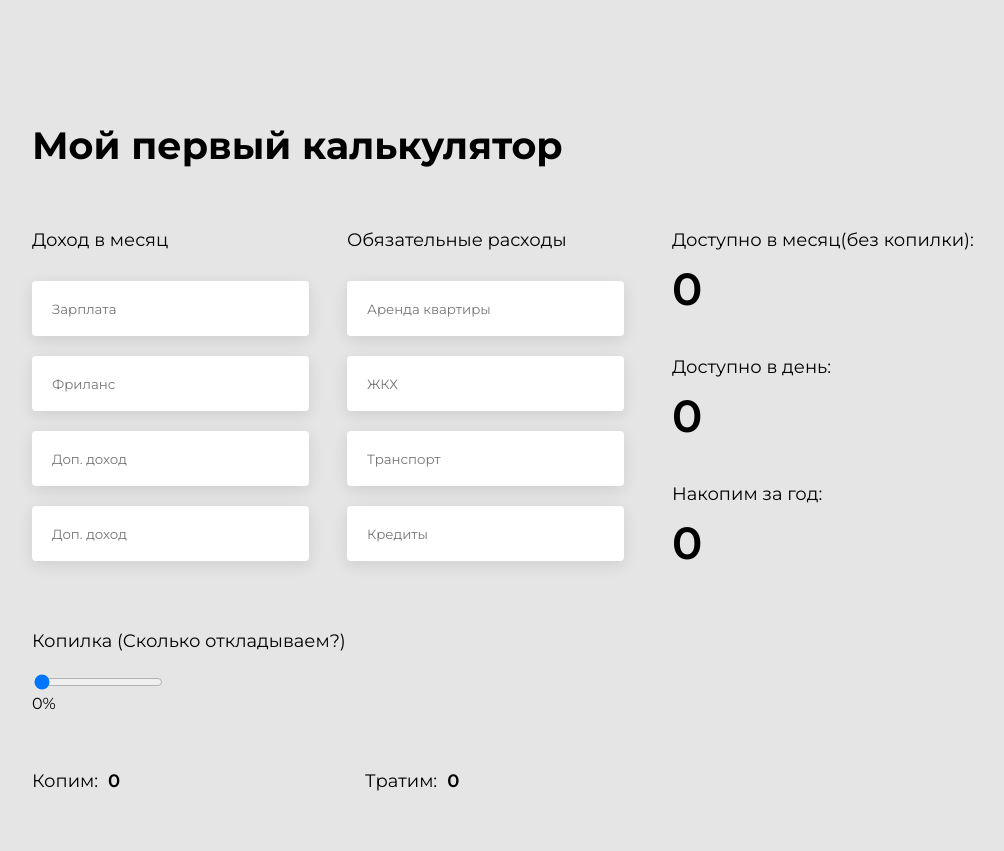
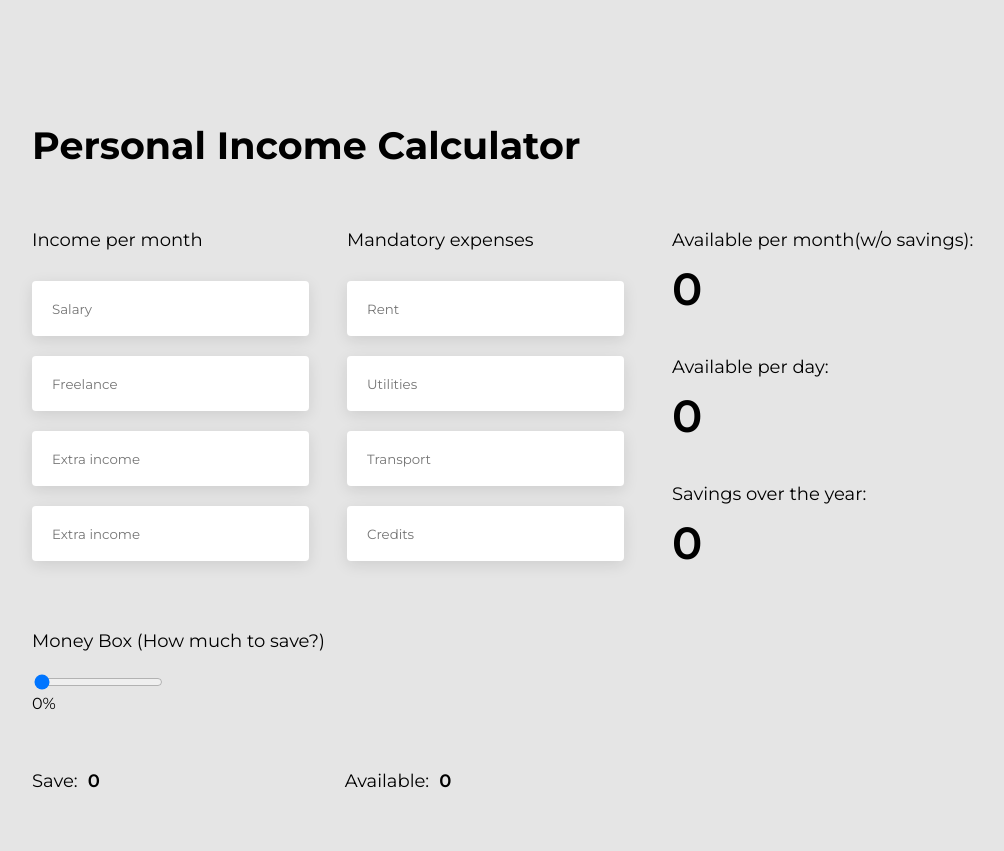
Before and after one commit to I-the-Creator/personal-income-calc, a plain HTML site: page index.html in a window 1280 px wide. Shown: the whole page, without its empty margins (138-1142 px from the left). Drawn offline with Linux system fonts and the light colour scheme.

Commit message:
language changed

```diff
--- a/index.html
+++ b/index.html
@@ -5,68 +5,68 @@
     <meta name="viewport"
           content="width=device-width, user-scalable=no, initial-scale=1.0, maximum-scale=1.0, minimum-scale=1.0">
     <meta http-equiv="X-UA-Compatible" content="ie=edge">
-    <title>Калькулятор</title>
+    <title>Income Calculator</title>
     <link href="https://fonts.googleapis.com/css?family=Montserrat:400,600,700&display=swap&subset=cyrillic" rel="stylesheet">
     <link rel='stylesheet' type='text/css' href='main.css'>
 
 </head>
 <body>
     <div class="main-wrapper">
-        <h1>Мой первый калькулятор</h1>
+        <h1>Personal Income Calculator</h1>
         <div class="inputs-block">
             <div class="inputs-block-column">
-                <h6>Доход в месяц</h6>
+                <h6>Income per month</h6>
                 <div class="inputs-wrapper">
                     <input
                             type="number"
-                            placeholder="Зарплата"
+                            placeholder="Salary"
                             id="income-salary"
                             class="input"
                     >
                     <input
                             type="number"
-                            placeholder="Фриланс"
+                            placeholder="Freelance"
                             id="income-freelance"
                             class="input"
                     >
                     <input
                             type="number"
-                            placeholder="Доп. доход"
+                            placeholder="Extra income"
                             id="income-extra-1"
                             class="input"
                     >
                     <input
                             type="number"
-                            placeholder="Доп. доход"
+                            placeholder="Extra income"
                             id="income-extra-2"
                             class="input"
                     >
                 </div>
             </div>
             <div class="inputs-block-column">
-                <h6>Обязательные расходы</h6>
+                <h6>Mandatory expenses</h6>
                 <div class="inputs-wrapper">
                     <input
                             type="number"
-                            placeholder="Аренда квартиры"
+                            placeholder="Rent"
                             id="costs-flat"
                             class="input"
                     >
                     <input
                             type="number"
-                            placeholder="ЖКХ"
+                            placeholder="Utilities"
                             id="costs-house-services"
                             class="input"
                     >
                     <input
                             type="number"
-                            placeholder="Транспорт"
+                            placeholder="Transport"
                             id="costs-transport"
                             class="input"
                     >
                     <input
                             type="number"
-                            placeholder="Кредиты"
+                            placeholder="Credits"
                             id="costs-credit"
                             class="input"
                     >
@@ -74,7 +74,7 @@
             </div>
             <div class="inputs-block-column">
                 <div class="total-numb">
-                    <h6>Доступно в месяц(без копилки):</h6>
+                    <h6>Available per month(w/o savings):</h6>
                     <input
                             type="number"
                             class="total"
@@ -84,7 +84,7 @@
                     >
                 </div>
                 <div class="total-numb">
-                    <h6>Доступно в день:</h6>
+                    <h6>Available per day:</h6>
                     <input
                             type="number"
                             class="total"
@@ -93,7 +93,7 @@
                             readonly>
                 </div>
                 <div class="total-numb">
-                    <h6>Накопим за год:</h6>
+                    <h6>Savings over the year:</h6>
                     <input
                             type="number"
                             class="total"
@@ -104,15 +104,15 @@
             </div>
         </div>
         <div class="range-block">
-            <h6>Копилка (Сколько откладываем?)</h6>
+            <h6>Money Box (How much to save?)</h6>
             <div class="range-wrapper">
                 <input type="range" min="0" max="100" value="0" id="money-box-range">
             </div>
-            <div><span id="total-precents">0</span>%</div>
+            <div><span id="total-percents">0</span>%</div>
         </div>
         <div class="result-block">
             <div class="total-numb">
-                <h6>Копим:</h6>
+                <h6>Save:</h6>
                 <input
                        type="number"
                        id="accumulation"
@@ -121,7 +121,7 @@
                 >
             </div>
             <div class="total-numb">
-                <h6>Тратим:</h6>
+                <h6>Available:</h6>
                 <input type="number" id="spend" value="0" readonly>
             </div>
         </div>
```
